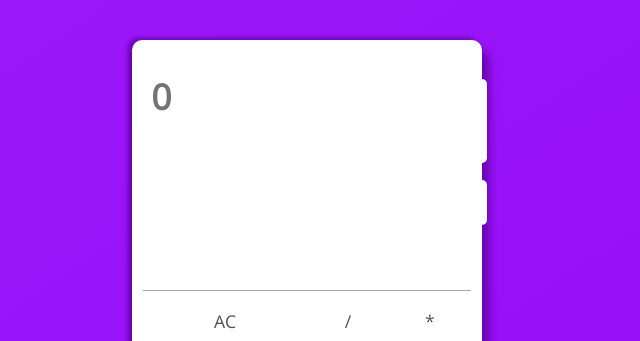
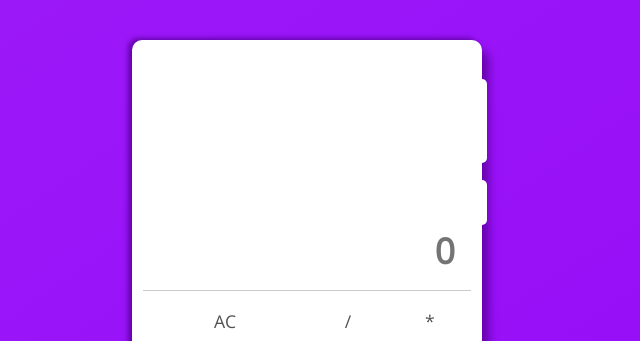
Before and after one commit to borntofrappe/FreeCodeCamp-React-Calculator, a React (Create React App) app: page / in a window 1280 px wide. Shown: the top 341 px of the page, without its empty margins (333-973 px from the left). Built offline with nearby package versions, Linux system fonts and the light colour scheme; a web font is replaced by a local one.

Commit message:
include working project

```diff
--- a/src/App.js
+++ b/src/App.js
@@ -1,6 +1,7 @@
 import React, { Component } from 'react';
 import './css/App.css';
-import Calculator from './Calculator';
+import CalculatorDisplay from './CalculatorDisplay';
+import CalculatorInput from './CalculatorInput';
 
 /** render the component responsible for the calculator and manage the state of the application
  *
@@ -23,7 +24,6 @@ class App extends Component {
     super(props);
     this.state = {
       display: {
-        previous: '',
         current: '0',
         total: ''
       },
@@ -111,94 +111,71 @@ class App extends Component {
   */
 
   handleButton(e) {
+    const regexDigits = /[0-9]/;
+    const regexOperators = /[+\-*/]/;
+    const regexDecimalPoint = /\./;
+
     /*
     upon pressing a button, store its text in a variable to indentify the button itself
     deal according to the consequences bound to each button, through a switch statement
     this to update the current display
     */
 
-    // store in a variable the id which identifies each button
+    // store in a variable the text which identifies each button
     let target = e.target;
-    let id = e.target.getAttribute("id");
+    let value = target.textContent;
 
     // retrieve the values of the display from the state
     let display = this.state.display;
 
-    /*
-    different buttons lead to different interactions
-    - clear => clear the text in the current display
-    - zero => add a 0, but avoid two consecutive zeros at the beginning of the display
-    - numbers greater than 0 => append the number
-    - operator signs => push the text in the previous position and displays the operator prominently
-    - decimal point => add only if there doesn't exist a single decimal point
-    */
-
-    switch(value) {
-      case 'clear':
-        display.previous = '';
-        display.current = 0;
-        display.total = '';
-        break;
-
-      case 'zero':
-        if(currentDisplay.length === 1 && currentDisplay[0] === '0') {
-          // do nothing
+    if(value === "ac") {
+      display.current = '0';
+      display.total = '';
+    }
+    else if(regexDigits.test(value)) {
+      if(display.current === '0') {
+        display.current = '';
+      }
+      display.current += value;
+    }
+    else if(regexDecimalPoint.test(value)) {
+      if(display.current.indexOf('.') === -1) {
+        display.current += value;
+      }
+    }
+    else if(regexOperators.test(value)) {
+      if(display.current !== '0') {
+        if(!regexOperators.test(display.current)) {
+          display.total = display.current;
+          display.current = '';
+          display.current += value;
         }
         else {
-          display.current += value;
-          display.total = `= ${display.current}`;
+          if(display.current.length === 1) {
+            display.current = value;
+          }
+          else {
+            // nothing
+            let temp = display.total + display.current;
+            // eslint-disable-next-line
+            display.total = Math.round(eval(temp) * 10000)/10000;
+            display.current = value;
+          }
         }
-      break;
-
-      case 'one':
-      case 'two':
-      case 'three':
-      case 'four':
-      case 'five':
-      case 'six':
-      case 'seven':
-      case 'eight':
-      case 'nine':
-        if(currentDisplay === '0' || regexOperator.test(currentDisplay)) {
-          currentDisplay = '';
-        }
-        currentDisplay += value;
-        totalDisplay = `= ${currentDisplay}`;
-
-        break;
-
-      case 'add':
-      case 'subtract':
-      case 'multiply':
-      case 'divide':
-        if(!regexOperator.test(currentDisplay)) {
-          previousDisplay = currentDisplay;
-          currentDisplay = value;
-        }
-        else {
-          currentDisplay = value;
-        }
-        break;
-
-      case 'decimal':
-        if(currentDisplay.indexOf('.') === -1) {
-          currentDisplay += value;
-          totalDisplay = `= ${currentDisplay}`;
-
-        }
-        break;
-
-      default:
-        break;
+      }
+    }
+    else {
+      if(display.current !== '0') {
+        let total = display.total + display.current;
+        display.total = '';
+        // eslint-disable-next-line
+        display.current = Math.round(eval(total) * 10000)/10000;
+      }
     }
 
 
     this.setState({
-      display: {
-        previous: previousDisplay,
-        current: currentDisplay,
-        total: totalDisplay
-      }
+      display: display
     });
 
 
@@ -207,7 +184,10 @@ class App extends Component {
   render() {
     return (
       <div className="App">
-        <Calculator buttons={this.state.buttons} display={this.state.display} handleButton={this.handleButton}/>
+        <div className="Calculator">
+            <CalculatorDisplay display={this.state.display}/>
+            <CalculatorInput buttons={this.state.buttons} handleButton={this.handleButton}/>
+        </div>
       </div>
     );
   }
--- a/src/Calculator.js
+++ /dev/null
@@ -1,15 +0,0 @@
-import React from 'react';
-import './css/Calculator.css';
-import CalculatorDisplay from './CalculatorDisplay';
-import CalculatorInput from './CalculatorInput';
-
-const Calculator = (props) => {
-  return(
-    <div className="Calculator">
-        <CalculatorDisplay display={props.display}/>
-        <CalculatorInput buttons={props.buttons} handleButton={props.handleButton}/>
-    </div>
-  );
-}
-
-export default Calculator;
--- a/src/CalculatorDisplay.js
+++ b/src/CalculatorDisplay.js
@@ -10,22 +10,20 @@ const Header = styled.h2`
     font-size: 1rem;
   }
 
-  ${props => props.display && css`
+  ${props => props.current && css`
     font-size: 1.5rem;
     color: rgba(81,81,81,0.8);
     @media (min-width: 500px) {
       font-size: 2.2rem;
     }
   `}
+
 `;
 const CalculatorDisplay = (props) => {
   return(
     <div className="CalculatorDisplay">
-
-        <Header>{props.display.previous}</Header>
-        <Header display>{props.display.current}</Header>
-        <Header>{props.display.total}</Header>
-
+      <Header className="Header">{props.display.total}</Header>
+      <Header className="Header" current>{props.display.current}</Header>
     </div>
   );
 };
--- a/src/css/App.css
+++ b/src/css/App.css
@@ -36,3 +36,12 @@ position them one after the other, following the padding included in the top of
   left: 100%;
   height: 8%;
 }
+
+.Calculator {
+  background: #fff;
+  width: 100%;
+  height: 100%;
+  display: grid;
+  grid-template-columns: 1fr;
+  grid-template-rows: 3fr 4fr;
+}
--- a/src/css/Calculator.css
+++ /dev/null
@@ -1,8 +0,0 @@
-.Calculator {
-  background: #fff;
-  width: 100%;
-  height: 100%;
-  display: grid;
-  grid-template-columns: 1fr;
-  grid-template-rows: 3fr 4fr;
-}
--- a/src/css/CalculatorDisplay.css
+++ b/src/css/CalculatorDisplay.css
@@ -1,44 +1,11 @@
 .CalculatorDisplay {
-  /* position the different displays one on top of the other, each taking a share of the display */
+  /* position the different displays one on top of the other */
   display: flex;
   flex-direction: column;
-  padding: 0 0.5rem;
+  justify-content: flex-end;
+  text-align: right;
+  padding: 1rem;
   /* border bottom to separate the displays from the buttons */
-  border-bottom: 1px solid rgba(81,81,81,0.5);
-}
-.CalculatorDisplay .DisplayPrevious,
-.CalculatorDisplay .DisplayCurrent {
-  flex-grow: 1;
-  display: flex;
-  flex-direction: column;
-  text-align: right;
-}
-
-.CalculatorDisplay .DisplayPrevious h2,
-.CalculatorDisplay .DisplayCurrent h2 {
-  flex-grow: 1;
+  border-bottom: 1px solid rgba(81,81,81,0.3);
   font-family: var(--font);
 }
-
-.CalculatorDisplay .DisplayPrevious {
-  position: relative;
-}
-.CalculatorDisplay .DisplayPrevious:before {
-  position: absolute;
-  content: '';
-  bottom: -2px;
-  left: 0;
-  width: 100%;
-  height: 2px;
-  background:
-    repeating-linear-gradient(
-      to right,
-      rgba(81,81,81,0.3) 0,
-      rgba(81,81,81,0.3) 4%,
-      transparent 4%,
-      transparent 8%
-    );
-}
-.CalculatorDisplay .DisplayCurrent {
-  margin: 0.8rem 0 0;
-}
--- a/src/css/CalculatorInput.css
+++ b/src/css/CalculatorInput.css
@@ -23,7 +23,7 @@
 .CalculatorInput button:hover,
 .CalculatorInput button:focus {
   filter: brightness(100%);
-  background: rgba(81,81,81,0.2);
+  background: rgba(81,81,81,0.05);
 }
 .CalculatorInput button:active {
   background: initial;
--- a/src/index.js
+++ b/src/index.js
@@ -5,6 +5,6 @@ import App from './App';
 import registerServiceWorker from './registerServiceWorker';
 
 
-// render the single component making up the application
+// render the single stateful component making up the application
 ReactDOM.render(<App />, document.getElementById('root'));
 registerServiceWorker();
```
Also changed, not shown: 1 other file (tests, documents, lock files or other folders).
